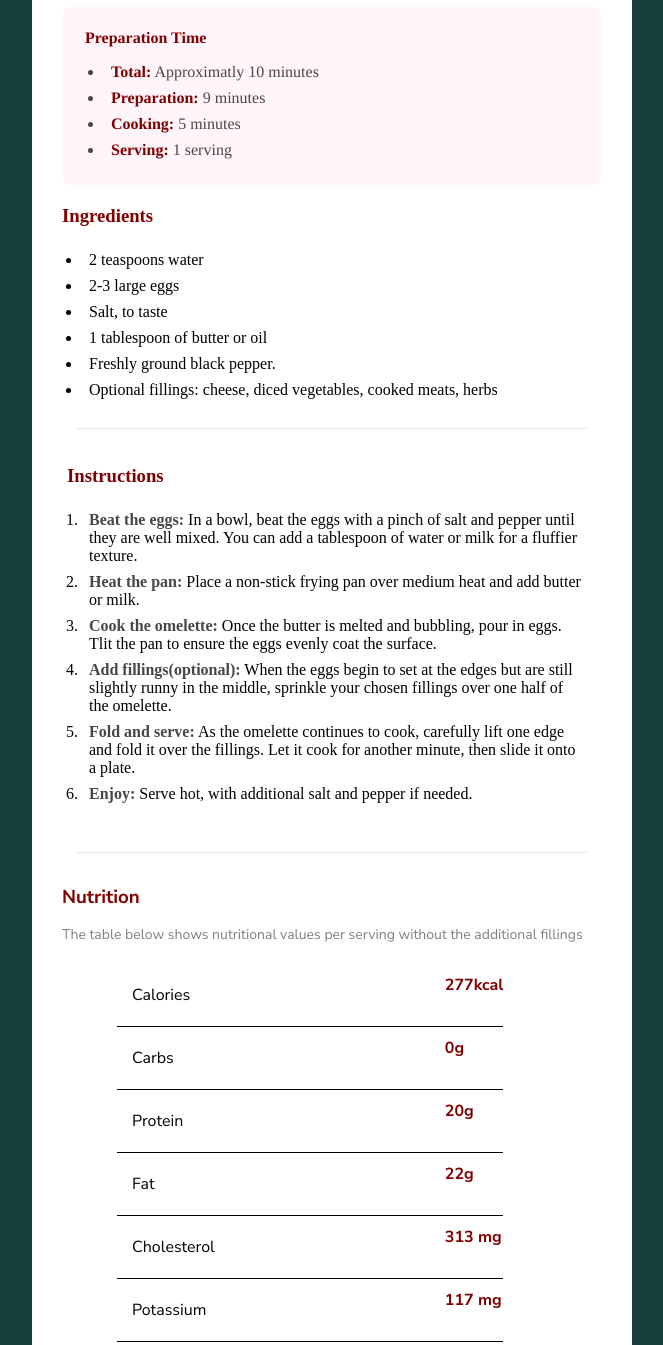
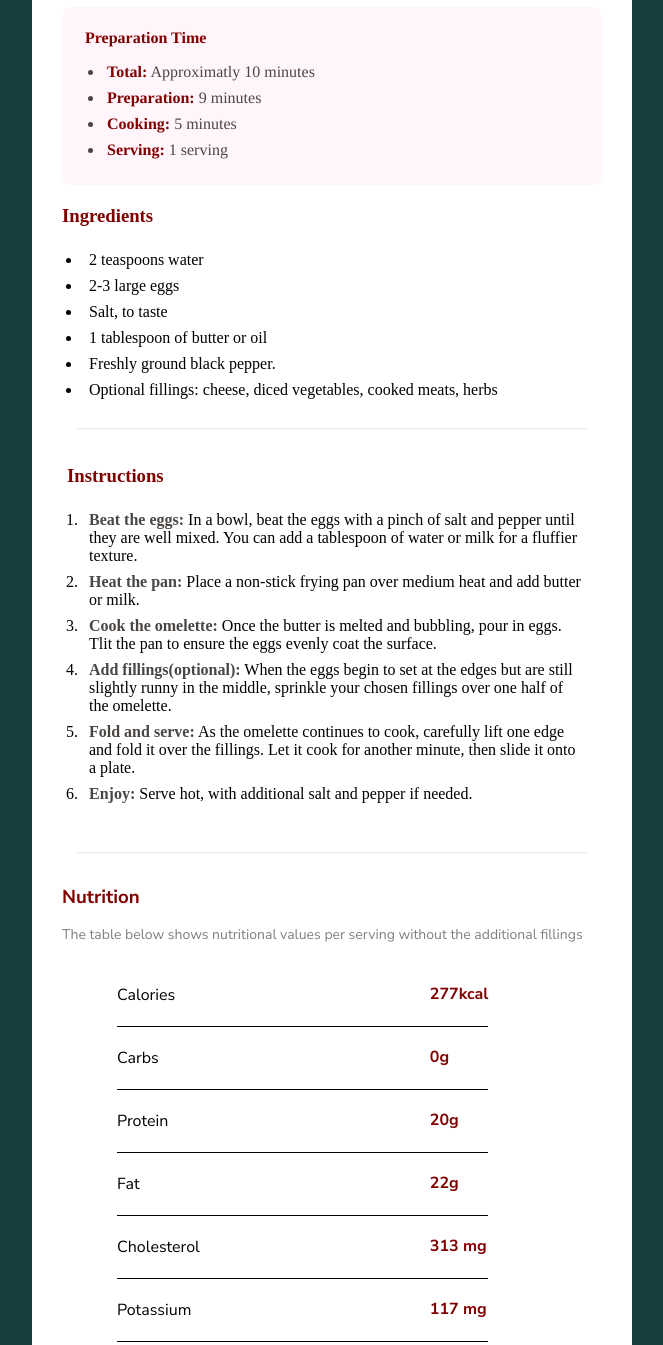
Before and after one commit to Whereisade/recipePage, a plain HTML site: page index.html in a window 1280 px wide. Shown: the part 526-1871 px from the top of the page, without its empty margins (308-971 px from the left). Drawn offline with Linux system fonts and the light colour scheme; a web font is replaced by a local one.

Commit message:
edited margin

```diff
--- a/style.css
+++ b/style.css
@@ -87,7 +87,7 @@ span{
     font-weight: 600;
 }
 .fuli{
-    padding: 4px 7px;
+    padding: 4px 3px;
 }
 .Ingredients{
     padding-top: 20px;
@@ -172,16 +172,14 @@ table {
 .row1{
     padding-left: 15px;
     border-bottom: 1px solid;
-    /* border-width: 1px; */
-    padding-bottom: 20px;
-    padding-top: 20px;
+    padding: 20px 0 20px 0;
 
 
 }
 .row2{
    padding-left: 230px;
    border-bottom: 1px solid;
-   padding-bottom: 20px;
+   padding-bottom: 1px;
 
 }
 span{
```
